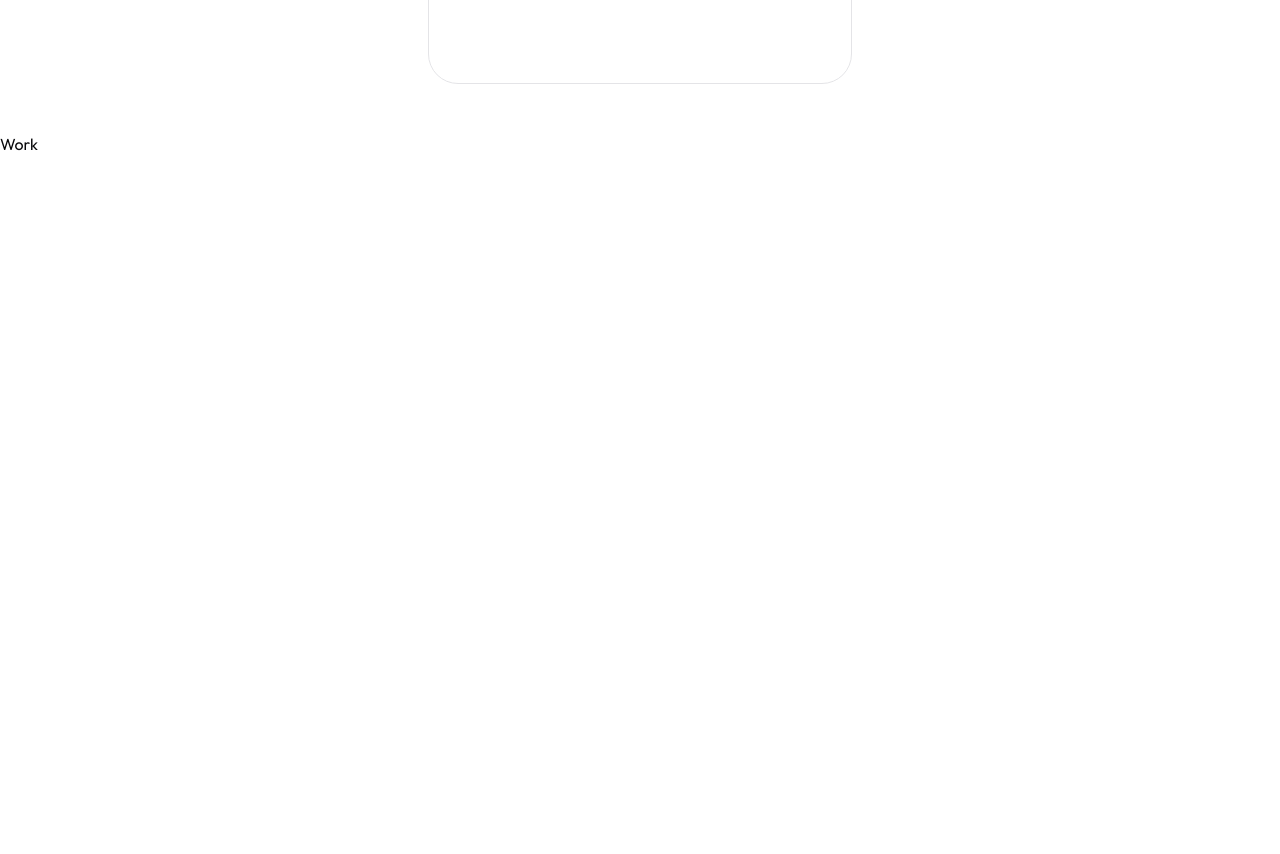
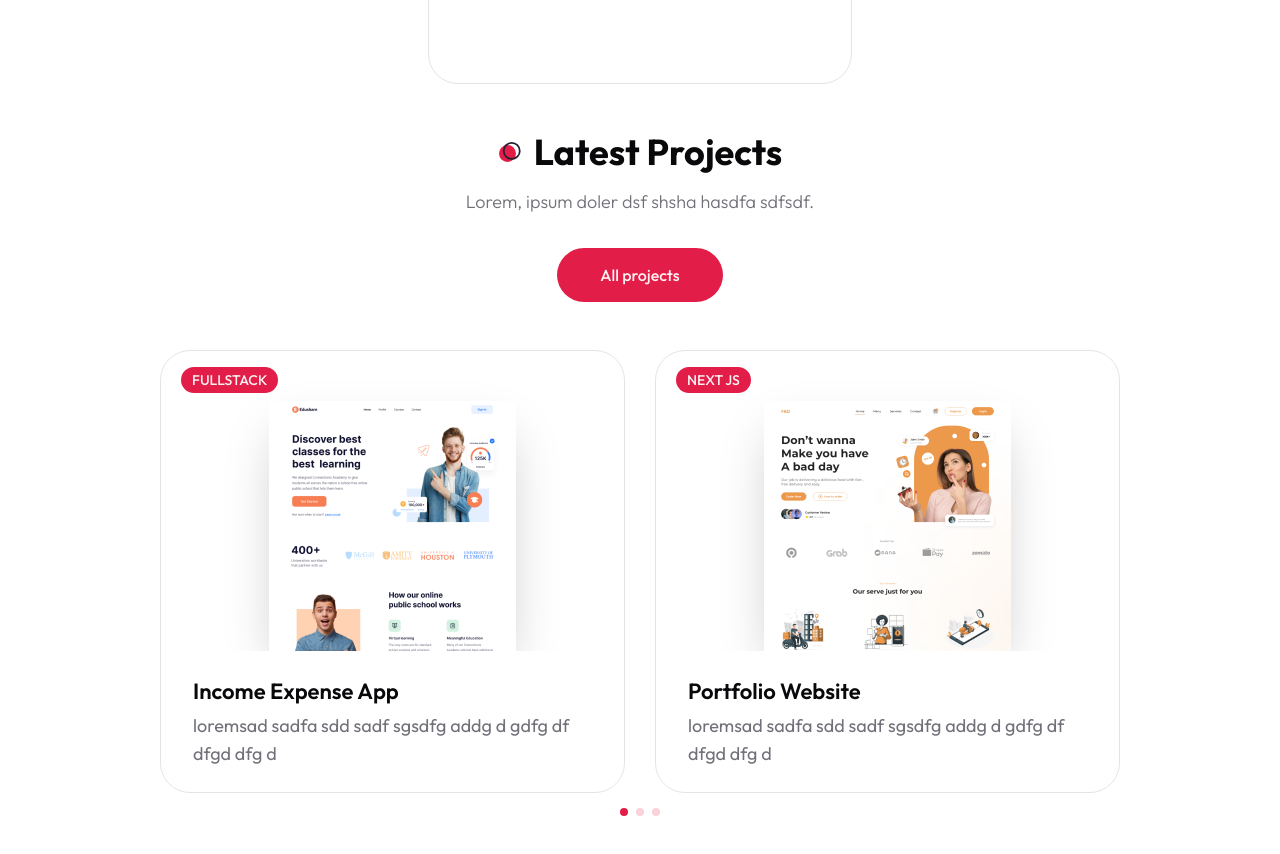
Before and after one commit to SandaldeepChoudhary/Portfolio-Website, a Next.js app: page / in a window 1280 px wide. Shown: the part 2480-3334 px from the top of the page. Built offline with nearby package versions, Linux system fonts and the light colour scheme.

Commit message:
Project Section Added

```diff
--- a/app/globals.css
+++ b/app/globals.css
@@ -101,3 +101,8 @@
 .section-title {
   @apply text-4xl font-bold relative w-max flex items-center justify-between gap-x-3 before:bg-dots_light before:dark:bg-dots_dark before:bg-no-repeat before:bg-center before:w-[24px] before:h-[24px];
 }
+
+/* swiper bullets styles  */
+.swiper-horizontal > .section-pagination-bullets .swiper-pagination-bullet, .swiper-pagination-horizontal.swiper-pagination-bullets .swiper-pagination-bullet {
+  @apply bg-primary;
+}
--- /dev/null
+++ b/components/ProjectCard.jsx
@@ -0,0 +1,49 @@
+import Link from "next/link";
+import Image from "next/image";
+import { Card, CardHeader } from "./ui/card";
+import { Badge } from "./ui/badge";
+import { Link2Icon, GithubIcon } from "lucide-react";
+const ProjectCard = ({ project }) => {
+  return (
+    <Card className="group overflow-hidden relative">
+      <CardHeader className="p-0">
+        {/* image  */}
+        <div className="relative w-full h-[300px] flex items-center justify-center bg-tertiary dark:bg-secondary/40 xl:bg-work_project_bg_light dark:bg-work_project_dark xl:bg[110%] xl:bg-no_repeat overflow-hidden">
+          <Image
+            className="absolute bottom-0 shadow-2xl"
+            src={project.image}
+            width={247}
+            height={250}
+            alt=""
+            priority
+          />
+
+          {/* btn links */}
+          <div className="flex gap-x-4">
+            <Link
+              href={project.link}
+              className="bg-secondary w-[54px] h-[54px] rounded-full flex justify-center items-center scale-0 opacity-0 group-hover:scale-100 group-hover:opacity-100 transition-all duration-200"
+            >
+              <Link2Icon className="text-black" />
+            </Link>
+            <Link
+              href={project.github}
+              className="bg-secondary w-[54px] h-[54px] rounded-full flex justify-center items-center scale-0 opacity-0 group-hover:scale-100 group-hover:opacity-100 transition-all duration-200"
+            >
+              <GithubIcon />
+            </Link>
+          </div>
+        </div>
+      </CardHeader>
+      <div className="h-full px-8 py-6">
+        <Badge className="uppercase text-sm font-medium mb-2 absolute top-4 left-5">
+          {project.category}
+        </Badge>
+        <h4 className="h4 mb-1">{project.name}</h4>
+        <p className="text-muted-foreground text-lg">{project.description}</p>
+      </div>
+    </Card>
+  );
+};
+
+export default ProjectCard;
--- a/components/Work.jsx
+++ b/components/Work.jsx
@@ -1,7 +1,103 @@
+"use client";
+
+//import swipper styles
+import "swiper/css";
+import "swiper/css/pagination";
+
+//import required modules
+import { Pagination } from "swiper/modules";
+
+//componet
+import ProjectCard from "./ProjectCard";
+import Link from "next/link";
+import { Button } from "./ui/button";
+
+//import swiper react components
+import { Swiper, SwiperSlide } from "swiper/react";
+
+const projectData = [
+  {
+    image: "/work/1.png",
+    category: "fullstack",
+    name: "Income Expense App",
+    description: "loremsad sadfa sdd sadf sgsdfg addg d gdfg df dfgd dfg d",
+    link: "/",
+    github: "/",
+  },
+  {
+    image: "/work/2.png",
+    category: "next js",
+    name: "Portfolio Website",
+    description: "loremsad sadfa sdd sadf sgsdfg addg d gdfg df dfgd dfg d",
+    link: "/",
+    github: "/",
+  },
+  {
+    image: "/work/3.png",
+    category: "next js",
+    name: "User Authentication System",
+    description: "loremsad sadfa sdd sadf sgsdfg addg d gdfg df dfgd dfg d",
+    link: "/",
+    github: "/",
+  },
+  {
+    image: "/work/3.png",
+    category: "react js",
+    name: "Profile Website",
+    description: "loremsad sadfa sdd sadf sgsdfg addg d gdfg df dfgd dfg d",
+    link: "/",
+    github: "/",
+  },
+  {
+    image: "/work/4.png",
+    category: "react js",
+    name: "Bubble Game",
+    description: "loremsad sadfa sdd sadf sgsdfg addg d gdfg df dfgd dfg d",
+    link: "/",
+    github: "/",
+  },
+];
 const Work = () => {
   return (
-    <div>Work</div>
-  )
-}
+    <section className="relative mb-12 xl:mb-48">
+      <div className="container mx-auto">
+        {/* text  */}
+        <div className="max-x-[400px] mx-auto xl:mx-0 text-center xl:text-left mb-12 xl:h-[400px] flex flex-col justify-center items-center xl:items-start">
+          <h2 className="section-title mb-4">Latest Projects</h2>
+          <p className="subtitle mb-8">
+            Lorem, ipsum doler dsf shsha hasdfa sdfsdf.
+          </p>
+          <Link href="/projects">
+            <Button>All projects</Button>
+          </Link>
+        </div>
+        {/* slider  */}
+        <div className="xl:max-w-[1000px] xl:absolute right-0 top-0">
+          <Swiper
+            className="h-[480px]"
+            slidesPerView={1}
+            breakpoints={{
+              640: {
+                slidesPerView: 2,
+              },
+            }}
+            spaceBetween={30}
+            modules={[Pagination]}
+            pagination={{ clickable: true }}
+          >
+            {/* show only the first 4 projects for the slides  */}
+            {projectData.slice(0, 4).map((project, index) => {
+              return (
+                <SwiperSlide key={index}>
+                  <ProjectCard project={project} />
+                </SwiperSlide>
+              );
+            })}
+          </Swiper>
+        </div>
+      </div>
+    </section>
+  );
+};
 
-export default Work
+export default Work;
--- a/tailwind.config.js
+++ b/tailwind.config.js
@@ -86,6 +86,8 @@
         dots_dark: "url(/dots-dark.svg)",
         about_shape_light: "url(/about/shape-light.svg)",
         about_shape_dark: "url(/about/shape-dark.svg)",
+        work_project_bg_light: "url(/work/project-bg-light.png)",
+        work_project_bg_dark: "url(/work/project-bg-dark.png)",
       },
     },
   },
```
